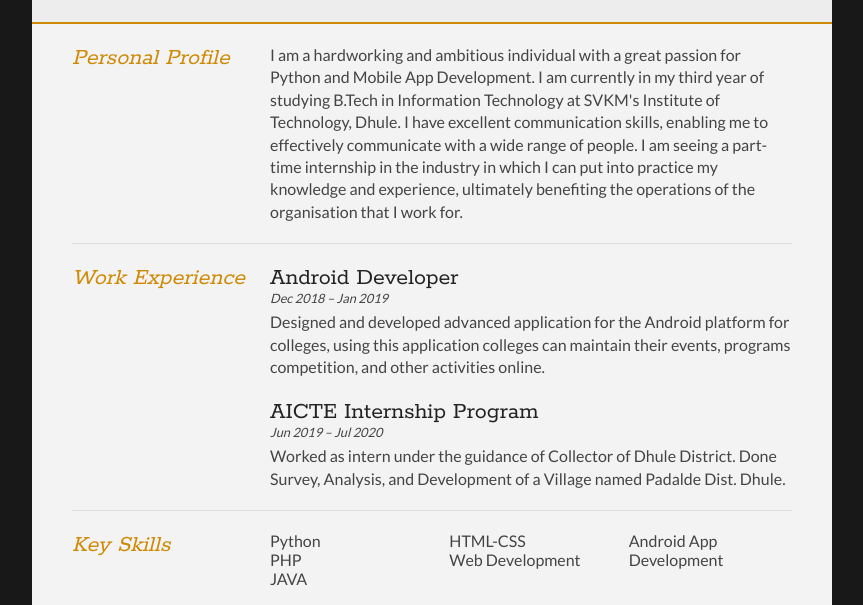
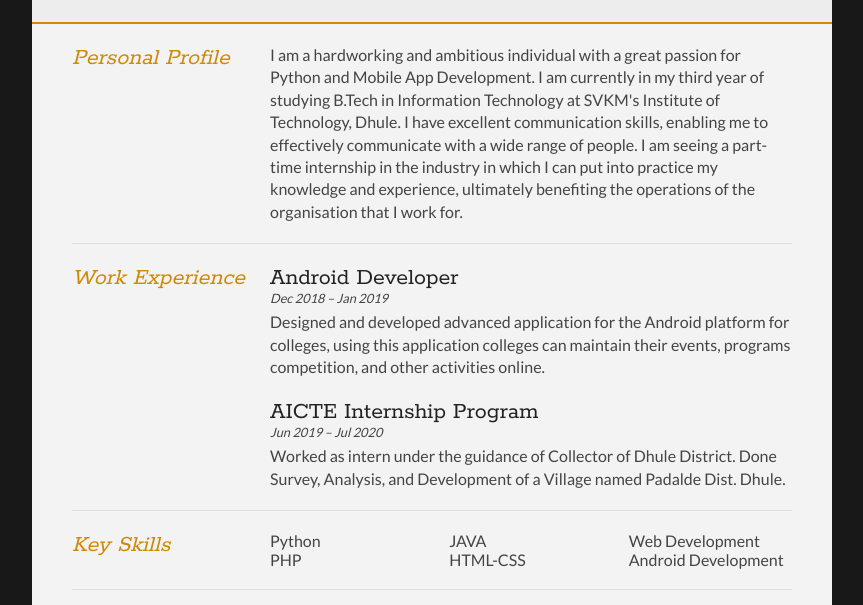
Before and after one commit to aliarslanansari/resume, a plain HTML site: page index.html in a window 1280 px wide. Shown: the part 176-781 px from the top of the page, without its empty margins (208-1071 px from the left). Drawn offline with Linux system fonts and the light colour scheme.

Commit message:
Update index.html

```diff
--- a/index.html
+++ b/index.html
@@ -85,7 +85,7 @@
 
 					<li>HTML-CSS</li>
 					<li>Web Development</li>
-					<li>Android App Development</li>
+					<li>Android Development</li>
 
 				</ul>
 			</div>
```
